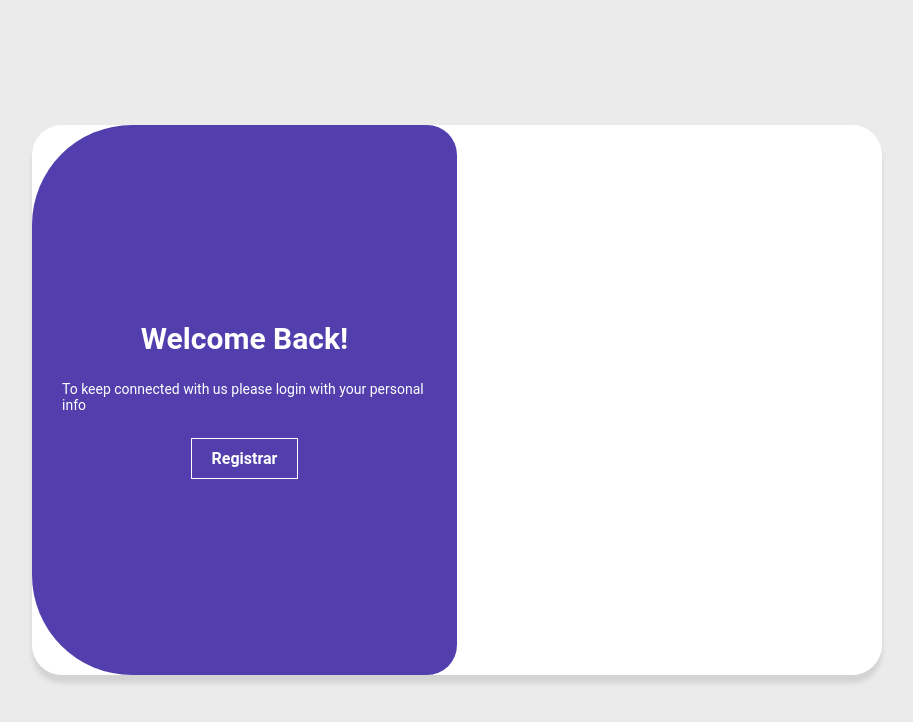
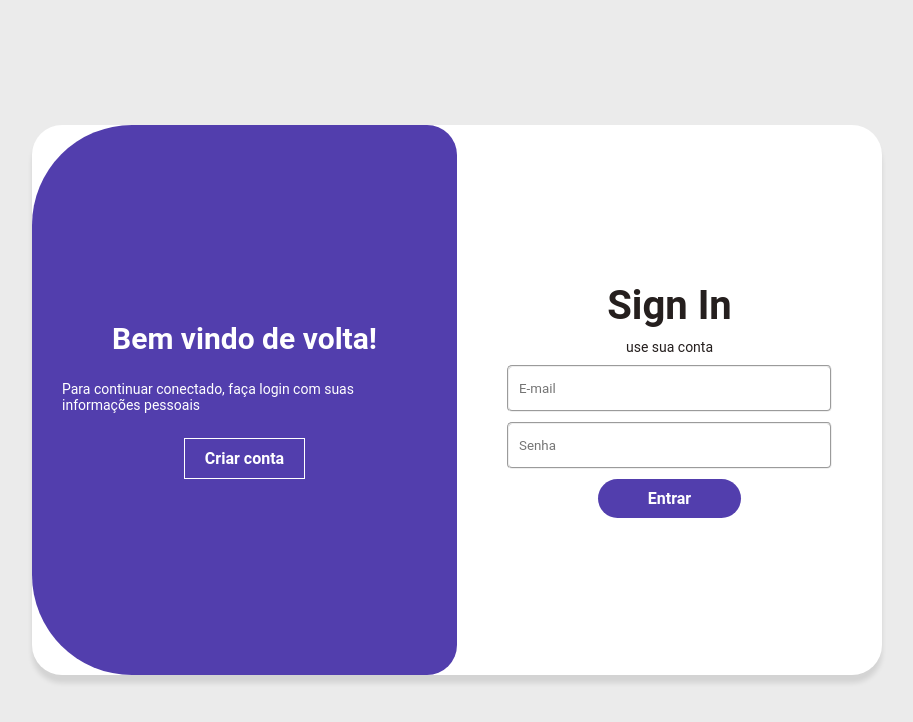
Before and after one commit to ivanrods/login-flow, a React (Vite) app in the folder client/: page /login in a window 1280 px wide. Shown: the top 722 px of the page, without its empty margins (183-1096 px from the left). Built offline with nearby package versions, Linux system fonts and the light colour scheme.

Commit message:
feat: add style adjustments

```diff
--- a/client/src/index.css
+++ b/client/src/index.css
@@ -6,7 +6,7 @@
 :root {
   font-size: 62.5%;
   --color-base-whith: #ffffff;
-  --color-base-black: #070100;
+  --color-base-black: #251f1e;
   --color-gray-light: #eeeeee;
   --color-base-blue: #523ead;
   --color-base-dark: #09090b;
@@ -15,38 +15,6 @@ body,
 button,
 input {
   font-family: "Roboto", sans-serif;
-}
-
-section {
-  height: 100vh;
-  display: grid;
-  grid-template-rows: 1fr 1fr;
-  background-color: var(--color-base-whith);
-}
-.profile {
-  height: 100vh;
-  background-color: var(--color-base-whith);
-  gap: 1rem;
-  display: flex;
-  flex-direction: column;
-  justify-content: center;
-  align-items: center;
-  border-radius: 2rem;
-  padding: 2rem;
-}
-.actions {
-  display: flex;
-  gap: 1rem;
-  flex-direction: column;
-}
-
-form {
-  display: flex;
-  flex-direction: column;
-  align-items: center;
-  justify-content: center;
-  padding: 5rem;
-  gap: 1rem;
 }
 
 h1 {
@@ -59,30 +27,11 @@ h2 {
 p {
   font-size: 1.4rem;
 }
-
-aside {
-  display: flex;
-  flex-direction: column;
-  align-items: center;
-  justify-content: center;
-  gap: 2.5rem;
-  padding: 3rem;
-  background-color: var(--color-base-blue);
-  color: var(--color-base-whith);
+span{
+    font-size: 1.4rem;
+    color: var(--color-base-black);
 }
 
-.up {
-  border-radius: 10rem 10rem 0 0;
-  --delay: 0s;
-  animation: show-up-mobi 0.5s var(--delay) backwards;
-  z-index: 3;
-}
-.in {
-  border-radius: 0 0 10rem 10rem;
-  --delay: 0s;
-  animation: show-in-mobi 0.5s var(--delay) backwards;
-  z-index: 2;
-}
 
 button {
   padding: 1rem 5rem;
@@ -95,17 +44,7 @@ button {
   outline: none;
   cursor: pointer;
 }
-a {
-  padding: 1rem 2rem;
-  border: 1px solid var(--color-base-whith);
-  background-color: var(--color-base-blue);
-  color: var(--color-base-whith);
-  font-size: 1.6rem;
-  font-weight: bold;
-  outline: none;
-  cursor: pointer;
-  text-decoration: none;
-}
+
 button:hover {
   filter: brightness(1.22);
 }
@@ -114,22 +53,6 @@ button:active {
   transform: scale(0.97);
 }
 
-@keyframes show-up-mobi {
-  100% {
-    transform: translateY(0%);
-  }
-  0% {
-    transform: translateY(-100%);
-  }
-}
-@keyframes show-in-mobi {
-  100% {
-    transform: translateY(0%);
-  }
-  0% {
-    transform: translateY(100%);
-  }
-}
 
 @media (min-width: 700px) {
   .app {
@@ -140,57 +63,4 @@ button:active {
     background-color: #ebebeb;
   }
 
-  section {
-    width: min(85rem, 90%);
-    height: min(55rem, 70%);
-    display: grid;
-    grid-template-columns: 1fr 1fr;
-    grid-template-rows: 100%;
-    border-radius: 3rem;
-    box-shadow: 0 0.8rem 0.5rem rgba(0, 0, 0, 0.1);
-  }
-  .up {
-    border-radius: 10rem 3rem 3rem 10rem;
-    --delay: 0s;
-    animation: show-up 0.5s var(--delay) backwards;
-    z-index: 3;
-  }
-  .in {
-    border-radius: 3rem 10rem 10rem 3rem;
-    --delay: 0s;
-    animation: show-in 0.5s var(--delay) backwards;
-    z-index: 2;
-  }
-
-  .profile {
-    width: min(85rem, 90%);
-    height: min(55rem, 70%);
-    background-color: var(--color-base-whith);
-    gap: 1rem;
-    display: flex;
-    flex-direction: column;
-    justify-content: center;
-    justify-content: center;
-  }
-  .actions {
-    display: flex;
-    flex-direction: row;
-  }
-
-  @keyframes show-up {
-    100% {
-      transform: translateX(0%);
-    }
-    0% {
-      transform: translateX(-100%);
-    }
-  }
-  @keyframes show-in {
-    100% {
-      transform: translateX(0%);
-    }
-    0% {
-      transform: translateX(100%);
-    }
-  }
 }
--- a/client/src/pages/Login.tsx
+++ b/client/src/pages/Login.tsx
@@ -2,6 +2,7 @@ import { useState } from "react";
 import { useAuth } from "../context/AuthContext";
 import { Link } from "react-router-dom";
 import Input from "../components/input";
+import styles from "../styles/section.module.css";
 
 export const Login = () => {
   const [email, setEmail] = useState("");
@@ -19,9 +20,11 @@ export const Login = () => {
     }
   };
   return (
-    <section>
-      <form onSubmit={handleSubmit}>
+    <section className={styles.section}>
+
+      <form onSubmit={handleSubmit} className={styles.up_form}>
         <h1>Sign In</h1>
+         <span>use sua conta</span>
         <Input
           type="email"
           label="Email"
@@ -40,11 +43,11 @@ export const Login = () => {
 
         <button type="submit">Entrar</button>
       </form>
-      <aside className="up">
-        <h2>Welcome Back!</h2>
-        <p>To keep connected with us please login with your personal info</p>
+      <aside className={styles.up}>
+        <h2>Bem vindo de volta!</h2>
+        <p>Para continuar conectado, faça login com suas informações pessoais</p>
 
-        <Link to="/register">Registrar</Link>
+        <Link to="/register">Criar conta</Link>
       </aside>
 
       {error && <p>{error}</p>}
--- a/client/src/pages/Profile.tsx
+++ b/client/src/pages/Profile.tsx
@@ -2,6 +2,7 @@ import { useAuth } from "../context/AuthContext";
 import { useState } from "react";
 import { api } from "../services/api";
 import Input from "../components/input";
+import styles from "../styles/profile.module.css";
 
 export const Profile = () => {
   const { user, signOut, setUser } = useAuth();
@@ -47,7 +48,7 @@ export const Profile = () => {
   if (!user) return <p>Carregando...</p>;
 
   return (
-    <div className="profile">
+    <div className={styles.profile}>
       <img
         src={avatar || "https://via.placeholder.com/100"}
         alt="Avatar"
@@ -79,7 +80,7 @@ export const Profile = () => {
         onChange={(e) => setEmail(e.target.value)}
       />
 
-      <div className="actions">
+      <div className={styles.actions}>
         <button onClick={handleUpdate}>Salvar</button>
         <button onClick={handleDelete}>Excluir conta</button>
         <button onClick={signOut}>Sair</button>
--- a/client/src/pages/Register.tsx
+++ b/client/src/pages/Register.tsx
@@ -3,6 +3,7 @@ import { useNavigate } from "react-router-dom";
 import { api } from "../services/api";
 import { Link } from "react-router-dom";
 import Input from "../components/input";
+import styles from "../styles/section.module.css";
 
 export const Register = () => {
   const [name, setName] = useState("");
@@ -24,15 +25,16 @@ export const Register = () => {
   };
 
   return (
-    <section>
-      <aside className="in">
-        <h2>Hello, Friend!</h2>
-        <p>Register with personal detalis use all of sete fearures</p>
+    <section className={styles.section}>
+      <aside className={styles.in}>
+        <h2>Olá amigo!</h2>
+        <p>Cadastre-se com dados pessoais para conectar</p>
 
         <Link to="/login">Fazer login</Link>
       </aside>
-      <form onSubmit={handleSubmit}>
+      <form onSubmit={handleSubmit} className={styles.in_form}>
         <h1>Create Account</h1>
+          <span>insira seus dados para registro</span>
         <Input
           type="text"
           label="Nome"
--- a/client/src/styles/input.module.css
+++ b/client/src/styles/input.module.css
@@ -1,25 +1,34 @@
 fieldset {
   border-radius: 0.5rem;
   width: 100%;
-  padding: 0 1rem;
+  padding: 0.6rem 1rem 0.6rem 1rem;
   font-size: 1.2rem;
 
   transition: border-color 0.1s ease;
 }
-legend{
-    color: #272727;
-    padding: 0 4px;
+legend {
+  color: #272727;
+  padding: 0 4px;
+  display: none;
 }
 fieldset:focus-within {
-     border: 2px solid #7e7e7e;
+  border: 2px solid #7e7e7e;
   border-color: var(--color-base-blue);
+  padding: 0rem 1rem 0.6rem 1rem;
 }
-
 
 input {
   border: none;
   width: 100%;
   padding: 0.8rem 0;
-  margin-bottom: 1rem;
   outline: none;
 }
+
+fieldset:focus-within legend,
+input:not(:placeholder-shown) + legend {
+  display: block;
+  opacity: 1;
+  top: 4px;
+  font-size: 12px;
+  color: var(--color-base-blue);
+}
--- /dev/null
+++ b/client/src/styles/profile.module.css
@@ -0,0 +1,33 @@
+.profile {
+  height: 100vh;
+  background-color: var(--color-base-whith);
+  gap: 1rem;
+  display: flex;
+  flex-direction: column;
+  justify-content: center;
+  align-items: center;
+  border-radius: 2rem;
+  padding: 2rem;
+}
+.actions {
+  display: flex;
+  gap: 1rem;
+  flex-direction: column;
+}
+
+@media (min-width: 700px) {
+  .profile {
+    width: min(85rem, 90%);
+    height: min(55rem, 70%);
+    background-color: var(--color-base-whith);
+    gap: 1rem;
+    display: flex;
+    flex-direction: column;
+    justify-content: center;
+    justify-content: center;
+  }
+  .actions {
+    display: flex;
+    flex-direction: row;
+  }
+}
--- /dev/null
+++ b/client/src/styles/section.module.css
@@ -0,0 +1,138 @@
+section {
+  height: 100vh;
+  display: grid;
+  grid-template-rows: 1fr 1fr;
+  background-color: var(--color-base-whith);
+}
+form {
+  display: flex;
+  flex-direction: column;
+  align-items: center;
+  justify-content: center;
+  padding: 5rem;
+  gap: 1rem;
+}
+
+aside {
+  display: flex;
+  flex-direction: column;
+  align-items: center;
+  justify-content: center;
+  gap: 2.5rem;
+  padding: 3rem;
+  background-color: var(--color-base-blue);
+  color: var(--color-base-whith);
+}
+
+.up {
+  border-radius: 10rem 10rem 0 0;
+  --delay: 0s;
+  animation: show-up-mobi 0.5s var(--delay) backwards;
+  z-index: 3;
+}
+.in {
+  border-radius: 0 0 10rem 10rem;
+  --delay: 0s;
+  animation: show-in-mobi 0.5s var(--delay) backwards;
+  z-index: 2;
+}
+
+.in_form {
+  --delay: 0s;
+  animation: show-up-mobi 0.5s var(--delay) backwards;
+  z-index: 0;
+}
+.up_form {
+  --delay: 0s;
+  animation: show-in-mobi 0.5s var(--delay) backwards;
+  z-index: 1;
+}
+
+a {
+  padding: 1rem 2rem;
+  border: 1px solid var(--color-base-whith);
+  background-color: var(--color-base-blue);
+  color: var(--color-base-whith);
+  font-size: 1.6rem;
+  font-weight: bold;
+  outline: none;
+  cursor: pointer;
+  text-decoration: none;
+}
+
+@keyframes show-up-mobi {
+  100% {
+    transform: translateY(0%);
+  }
+  0% {
+    transform: translateY(-100%);
+  }
+}
+@keyframes show-in-mobi {
+  100% {
+    transform: translateY(0%);
+  }
+  0% {
+    transform: translateY(100%);
+  }
+}
+
+@media (min-width: 700px) {
+  .app {
+    height: 100vh;
+    display: grid;
+    place-items: center;
+    align-items: center;
+    background-color: #ebebeb;
+  }
+
+  section {
+    width: min(85rem, 90%);
+    height: min(55rem, 70%);
+    display: grid;
+    grid-template-columns: 1fr 1fr;
+    grid-template-rows: 100%;
+    border-radius: 3rem;
+    box-shadow: 0 0.8rem 0.5rem rgba(0, 0, 0, 0.1);
+  }
+  .up {
+    border-radius: 10rem 3rem 3rem 10rem;
+    --delay: 0s;
+    animation: show-up 0.5s var(--delay) backwards;
+    z-index: 3;
+  }
+  .in {
+    border-radius: 3rem 10rem 10rem 3rem;
+    --delay: 0s;
+    animation: show-in 0.5s var(--delay) backwards;
+    z-index: 2;
+  }
+
+  .up_form {
+    --delay: 0s;
+    animation: show-in 0.5s var(--delay) backwards;
+    z-index: 1;
+  }
+  .in_form {
+    --delay: 0s;
+    animation: show-up 0.5s var(--delay) backwards;
+    z-index: 0;
+  }
+
+  @keyframes show-up {
+    100% {
+      transform: translateX(0%);
+    }
+    0% {
+      transform: translateX(-100%);
+    }
+  }
+  @keyframes show-in {
+    100% {
+      transform: translateX(0%);
+    }
+    0% {
+      transform: translateX(100%);
+    }
+  }
+}
```
